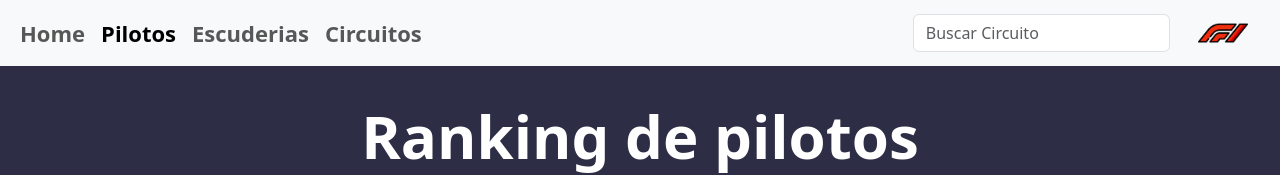
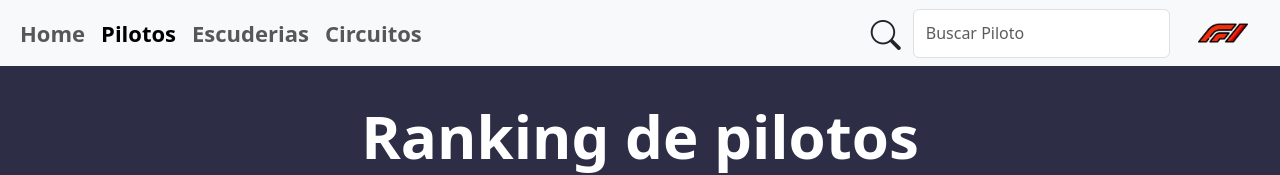
Before and after one commit to IESJandula/f1stats-vue, a Vue app: page /pilotos in a window 1280 px wide. Shown: the top 175 px of the page. Built offline with nearby package versions, Linux system fonts and the light colour scheme; no server answers.

Commit message:
barra de busqueda completed

```diff
--- a/package.json
+++ b/package.json
@@ -12,6 +12,7 @@
     "@fortawesome/fontawesome-free": "^6.5.1",
     "axios": "^1.6.7",
     "bootstrap": "5.3",
+    "bootstrap-icons": "^1.11.3",
     "vue": "^3.3.11",
     "vue-router": "^4.2.5"
   },
--- a/src/components/HeaderSearch.vue
+++ b/src/components/HeaderSearch.vue
@@ -1,9 +1,62 @@
 <script setup>
-import NavBarSearch from '../components/NavBarSearch.vue';
+import { ref, defineProps } from 'vue';
+
+const busqueda = ref('');
+const props = defineProps({
+    entidad: {
+        type: String,
+        required: true
+    }
+})
+const emit = defineEmits(['filtrado'])
+
+const actualizarBusqueda = () => {
+    emit('filtrado', busqueda.value)
+};
+
 </script>
 
 <template>
     <header>
-        <NavBarSearch></NavBarSearch>
+        <nav class="navbar navbar-expand-lg navbar-light bg-light fixed-top">
+            <div class="container-fluid">
+                <!-- Imagen a la izquierda del navbar -->
+                <img class="icono-navbar d-lg-none img-movil" src="../assets/icono-navbar.png" alt="Fórmula 1">
+                <!-- Botón para dispositivos móviles -->
+                <button class="navbar-toggler" type="button" data-bs-toggle="collapse"
+                    data-bs-target="#navbarSupportedContent" aria-controls="navbarSupportedContent" aria-expanded="false"
+                    aria-label="Toggle navigation">
+                    <span class="navbar-toggler-icon"></span>
+                </button>
+                <div class="collapse navbar-collapse" id="navbarSupportedContent">
+                    <ul class="navbar-nav me-auto text-center mb-2 mb-lg-0">
+                        <li class="nav-item">
+                            <router-link to="/" class="nav-link"
+                                :class="{ 'active': $route.path === '/' }">Home</router-link>
+                        </li>
+                        <li class="nav-item">
+                            <router-link to="/pilotos" class="nav-link"
+                                :class="{ 'active': $route.path === '/pilotos' }">Pilotos</router-link>
+                        </li>
+                        <li class="nav-item">
+                            <router-link to="/escuderias" class="nav-link"
+                                :class="{ 'active': $route.path === '/escuderias' }">Escuderias</router-link>
+                        </li>
+                        <li class="nav-item">
+                            <router-link to="/circuitos" class="nav-link"
+                                :class="{ 'active': $route.path === '/circuitos' }">Circuitos</router-link>
+                        </li>
+                    </ul>
+                    <!-- Barra search -->
+                    <form class="d-flex">
+                        <i class="bi bi-search"></i>
+                        <input v-model="busqueda" @input="actualizarBusqueda" class="form-control me-2" type="search"
+                            :placeholder="'Buscar ' + entidad" aria-label="Search">
+                    </form>
+                    <!-- Imagen a la derecha del navbar -->
+                    <img class="icono-navbar icono-navbar-mobile" src="../assets/icono-navbar.png" alt="Fórmula 1">
+                </div>
+            </div>
+        </nav>
     </header>
 </template>
--- a/src/components/NavBarSearch.vue
+++ /dev/null
@@ -1,38 +0,0 @@
-<template>
-    <nav class="navbar navbar-expand-lg navbar-light bg-light fixed-top">
-        <div class="container-fluid">
-            <!-- Imagen a la izquierda del navbar -->
-            <img class="icono-navbar d-lg-none img-movil" src="../assets/icono-navbar.png" alt="Fórmula 1">
-                <!-- Botón para dispositivos móviles -->
-                <button class="navbar-toggler" type="button" data-bs-toggle="collapse" data-bs-target="#navbarSupportedContent" aria-controls="navbarSupportedContent" aria-expanded="false" aria-label="Toggle navigation">
-                    <span class="navbar-toggler-icon"></span>
-                </button>
-            <div class="collapse navbar-collapse" id="navbarSupportedContent">
-                <ul class="navbar-nav me-auto text-center mb-2 mb-lg-0">
-                    <li class="nav-item">
-                        <router-link to="/" class="nav-link" :class="{ 'active': $route.path === '/' }">Home</router-link>
-                    </li>
-                    <li class="nav-item">
-                        <router-link to="/pilotos" class="nav-link"
-                            :class="{ 'active': $route.path === '/pilotos' }">Pilotos</router-link>
-                    </li>
-                    <li class="nav-item">
-                        <router-link to="/escuderias" class="nav-link"
-                            :class="{ 'active': $route.path === '/escuderias' }">Escuderias</router-link>
-                    </li>
-                    <li class="nav-item">
-                        <router-link to="/circuitos" class="nav-link"
-                            :class="{ 'active': $route.path === '/circuitos' }">Circuitos</router-link>
-                    </li>
-                </ul>
-                <!-- Barra search -->
-                <form class="d-flex">
-                        <i class="fa-solid fa-magnifying-glass"></i>
-                        <input class="form-control me-2" type="search" placeholder="Buscar Circuito" aria-label="Search">
-                    </form>
-                <!-- Imagen a la derecha del navbar -->
-                <img class="icono-navbar icono-navbar-mobile" src="../assets/icono-navbar.png" alt="Fórmula 1">
-            </div>
-        </div>
-    </nav>
-</template>
--- a/src/components/cards/CardEscuderia.vue
+++ b/src/components/cards/CardEscuderia.vue
@@ -35,7 +35,7 @@
           <li class="list-group-item">Puntos: {{ puntos }}</li>
         </ul>
       </div>
-      <div v-if="escuderia?.team?.name === 'Scuderia Ferrari'" :class="ferrari"></div>
+      <!-- <div v-if="escuderia?.team?.name === 'Scuderia Ferrari'" :class="ferrari"></div> -->
 </template>
 
 <style scoped>
--- a/src/components/cards/CardPiloto.vue
+++ b/src/components/cards/CardPiloto.vue
@@ -13,7 +13,7 @@
         },
 
         posicion: {
-            type: String,
+            type: Number,
             required: true
         },
 
--- a/src/main.js
+++ b/src/main.js
@@ -2,8 +2,11 @@
 import 'bootstrap/dist/css/bootstrap.css';
 import 'bootstrap/dist/css/bootstrap.min.css';
 import 'bootstrap/dist/js/bootstrap.bundle';
+import 'bootstrap-icons/font/bootstrap-icons.css';
+
 /* css propio */
 import './assets/f1.css'
+
 /* font-awesome */
 /* import { library } from '@fortawesome/fontawesome-svg-core';
 import { fas } from '@fortawesome/free-solid-svg-icons';
--- a/src/views/CircuitosView.vue
+++ b/src/views/CircuitosView.vue
@@ -2,9 +2,11 @@
 import HeaderSearch from '../components/HeaderSearch.vue';
 import CardCircuito from '../components/cards/CardCircuito.vue';
 import apiF1C from '@/services/apiF1Circuits';
-import { onMounted, ref } from 'vue';
+import { onMounted, ref, computed } from 'vue';
 
 const circuitos = ref([]);
+const searchTerm = ref('');
+const varEntidad = ref('Circuito');
 
 const fetchCircuitos = async () => {
     try {
@@ -19,6 +21,24 @@ const fetchCircuitos = async () => {
     }
 }
 
+const actualizarBusqueda = (busqueda) => {
+    console.log(busqueda);
+    // Actualiza el término de búsqueda
+    searchTerm.value = busqueda;
+}
+
+const circuitosFiltrados = computed(() => {
+    if (!searchTerm.value.trim()) {
+        // Si la búsqueda está vacía, devuelve todos los circuitos
+        return circuitos.value;
+    } else {
+        // Filtra los circuitos por el nombre del conductor
+        return circuitos.value.filter(circuito =>
+            circuito.competition.name.toLowerCase().includes(searchTerm.value.toLowerCase())
+        );
+    }
+});
+
 onMounted(() => {
     fetchCircuitos();
 })
@@ -26,7 +46,7 @@ onMounted(() => {
 </script>
 
 <template>
-    <HeaderSearch></HeaderSearch>
+    <HeaderSearch @filtrado="actualizarBusqueda" :entidad="varEntidad"></HeaderSearch>
     <div class="titulos-header custom-margin">
         <h1>Circuitos</h1>
         <h4>Season 2023</h4>
@@ -34,8 +54,8 @@ onMounted(() => {
 
     <main class="main-pilotos">
         <div class="container mt-4">
-            <div v-if="circuitos" class="row">
-                <div v-for="circuito in circuitos" :key="circuito.id" class="col-md-4 mb-4">
+            <div v-if="circuitosFiltrados.length > 0" class="row">
+                <div v-for="circuito in circuitosFiltrados" :key="circuito.id" class="col-md-4 mb-4">
                 <CardCircuito :nombre="circuito?.competition?.name" :imagen="circuito?.circuit?.image" :localizacion="circuito?.competition?.location?.country"
                 :distancia="circuito?.distance" />
             </div>
--- a/src/views/EscuderiasView.vue
+++ b/src/views/EscuderiasView.vue
@@ -2,9 +2,11 @@
 import HeaderSearch from '../components/HeaderSearch.vue';
 import CardEscuderia from '../components/cards/CardEscuderia.vue';
 import apiF1 from '@/services/apiF1';
-import { onMounted, ref } from 'vue';
+import { onMounted, ref, computed } from 'vue';
 
 const escuderias = ref([])
+const searchTerm = ref('');
+const varEntidad = ref('Escudería');
 
 const fetchEquipos = async () => {
     try {
@@ -20,6 +22,24 @@ const fetchEquipos = async () => {
     }
 }
 
+const actualizarBusqueda = (busqueda) => {
+    console.log(busqueda);
+    // Actualiza el término de búsqueda
+    searchTerm.value = busqueda;
+}
+
+const equiposFiltrados = computed(() => {
+    if (!searchTerm.value.trim()) {
+        // Si la búsqueda está vacía, devuelve todos los escuderias
+        return escuderias.value;
+    } else {
+        // Filtra los escuderias por el nombre del conductor
+        return escuderias.value.filter(escuderia =>
+            escuderia.team.name.toLowerCase().includes(searchTerm.value.toLowerCase())
+        );
+    }
+});
+
 onMounted(() => {
     fetchEquipos();
 })
@@ -27,7 +47,7 @@ onMounted(() => {
 </script>
 
 <template>
-    <HeaderSearch></HeaderSearch>
+    <HeaderSearch @filtrado="actualizarBusqueda" :entidad="varEntidad"></HeaderSearch>
     <div class="titulos-header custom-margin">
         <h1>Ranking de escuderias</h1>
         <h4>Season 2023</h4>
@@ -35,8 +55,8 @@ onMounted(() => {
 
     <main class="main-pilotos">
         <div class="container mt-4">
-            <div v-if="escuderias" class="row">
-                <div v-for="escuderia in escuderias" :key="escuderia.id" class="col-md-4 mb-4" >
+            <div v-if="equiposFiltrados.length > 0" class="row">
+                <div v-for="escuderia in equiposFiltrados" :key="escuderia.id" class="col-md-4 mb-4" >
                     <CardEscuderia :nombre="escuderia?.team?.name" :imagen="escuderia?.team?.logo" :posicion="escuderia.position" :puntos="escuderia.points" />
                 </div>
             </div>
--- a/src/views/PilotosView.vue
+++ b/src/views/PilotosView.vue
@@ -1,11 +1,13 @@
 <script setup>
-import { onMounted, ref } from 'vue';
+import { onMounted, ref, computed } from 'vue';
 import apiF1 from '@/services/apiF1';
 import HeaderSearch from '../components/HeaderSearch.vue';
 import CardPiloto from '../components/cards/CardPiloto.vue';
 
 const pilotos = ref([])
+const searchTerm = ref('');
 const cartaSeleccionada = ref(null)
+const varEntidad = ref('Piloto');
 
 const fetchRanking = async () => {
     try {
@@ -21,9 +23,26 @@ const fetchRanking = async () => {
     }
 }
 
-const mostrarDetalle = (piloto) => {
+const actualizarBusqueda = (busqueda) => {
+    // Actualiza el término de búsqueda
+    searchTerm.value = busqueda;
+}
+
+const pilotosFiltrados = computed(() => {
+    if (!searchTerm.value.trim()) {
+        // Si la búsqueda está vacía, devuelve todos los pilotos
+        return pilotos.value;
+    } else {
+        // Filtra los pilotos por el nombre del conductor
+        return pilotos.value.filter(piloto =>
+            piloto.driver.name.toLowerCase().includes(searchTerm.value.toLowerCase())
+        );
+    }
+});
+
+/* const mostrarDetalle = (piloto) => {
     cartaSeleccionada.value = piloto;
-}
+} */
 
 onMounted(() => {
     fetchRanking();
@@ -31,7 +50,7 @@ onMounted(() => {
 </script>
 
 <template>
-    <HeaderSearch></HeaderSearch>
+    <HeaderSearch @filtrado="actualizarBusqueda" :entidad="varEntidad"></HeaderSearch>
     <div class="titulos-header custom-margin">
         <h1>Ranking de pilotos</h1>
         <h4>Season 2023</h4>
@@ -39,11 +58,11 @@ onMounted(() => {
 
     <main class="main-pilotos">
         <div class="container mt-4">
-            <div v-if="pilotos" class="row">
-                <div v-for="piloto in pilotos" :key="piloto.id" class="col-md-4 mb-4">
-                <CardPiloto :nombre="piloto?.driver?.name" :imagen="piloto?.driver?.image" :equipo="piloto?.team?.name"
-                    :posicion="piloto.position" :puntos="piloto.points" :victorias="piloto.wins" />
-            </div>
+            <div v-if="pilotosFiltrados.length > 0" class="row">
+                <div v-for="piloto in pilotosFiltrados" :key="piloto.id" class="col-md-4 mb-4">
+                    <CardPiloto :nombre="piloto?.driver?.name" :imagen="piloto?.driver?.image" :equipo="piloto?.team?.name"
+                        :posicion="piloto.position" :puntos="piloto.points" :victorias="piloto.wins" />
+                </div>
             </div>
         </div>
     </main>
```
Also changed, not shown: 1 other file (tests, documents, lock files or other folders).
